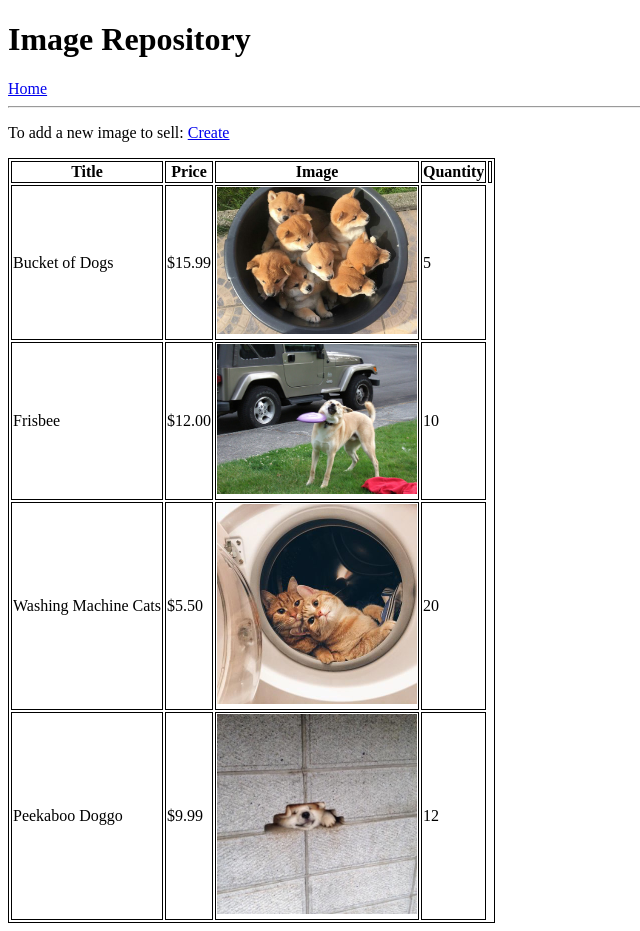
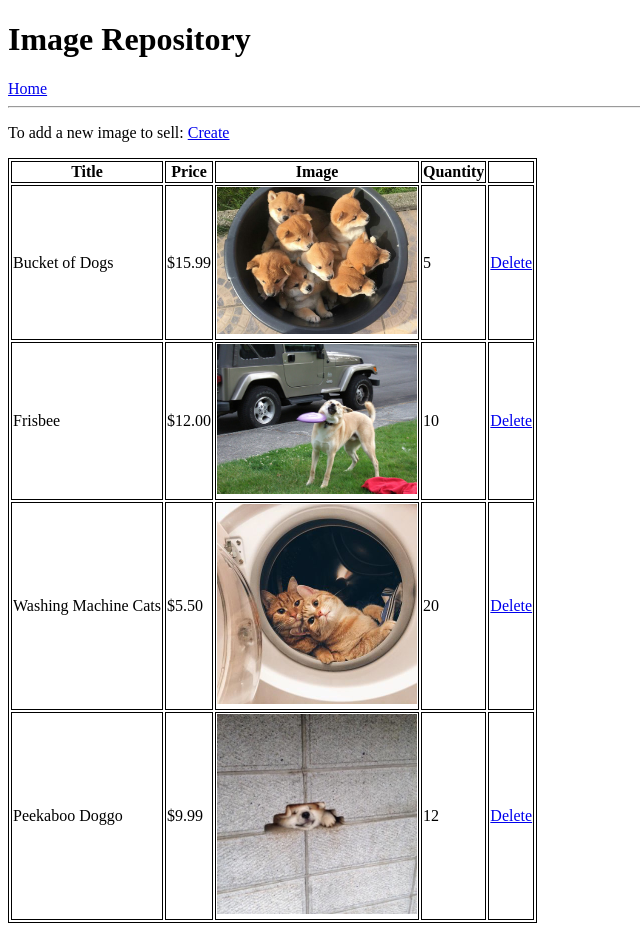
Before and after one commit to cathkyu/image-repo, a Django app: page / in a window 1280 px wide. Shown: the whole page, without its empty margins (0-640 px from the left). Run offline with Django 3.2, Linux system fonts and the light colour scheme; data comes from the database, SQL or seed files in the repository.

Commit message:
added delete feature

```diff
--- a/src/imagerepo/urls.py
+++ b/src/imagerepo/urls.py
@@ -23,5 +23,6 @@ urlpatterns = [
 
     path('', home_view, name='home'),
     path('create/', create_view, name='create'),
+    path('delete/<int:id>/', delete_view, name='delete'),
 
 ]
--- a/src/items/models.py
+++ b/src/items/models.py
@@ -17,5 +17,6 @@ class Images(models.Model):
             url = ''
         return url
 
-    # def get_absolute_url(self):
-    #     return f"/product/{self.id}/"
+    @property
+    def get_delete_url(self):
+        return f"/delete/{self.id}/"
--- a/src/items/views.py
+++ b/src/items/views.py
@@ -1,4 +1,4 @@
-from django.shortcuts import render, redirect
+from django.shortcuts import render, redirect, get_object_or_404
 from django.urls import reverse
 
 from .models import Images
@@ -13,7 +13,6 @@ def home_view(request):
     return render(request, "home.html", context)
 
 def create_view(request):
-
     # form = ImageForm(request.POST or None)
     form = ImageForm(request.POST, request.FILES)
 
@@ -26,3 +25,15 @@ def create_view(request):
     }
 
     return render(request, "create.html", context)
+
+def delete_view(request, id):
+    obj = get_object_or_404(Images, id=id)
+
+    if request.method=="POST":
+        obj.delete()
+        return redirect(reverse('home'))
+
+    context = {
+        'object': obj
+    }
+    return render(request, "delete.html", context)
--- a/src/templates/home.html
+++ b/src/templates/home.html
@@ -25,6 +25,7 @@
         <td>${{ instance.price }}</td>
         <td><img src="{{ instance.imageURL }}" style="width:200px"></td>
         <td>{{ instance.quantity }}</td>
+        <td><a href="{{ instance.get_delete_url }}">Delete</a></td>
     </tr>
     {% endfor %}
 </table>
```
Also changed, not shown: src/templates/delete.html (added, +11 -0 lines).
